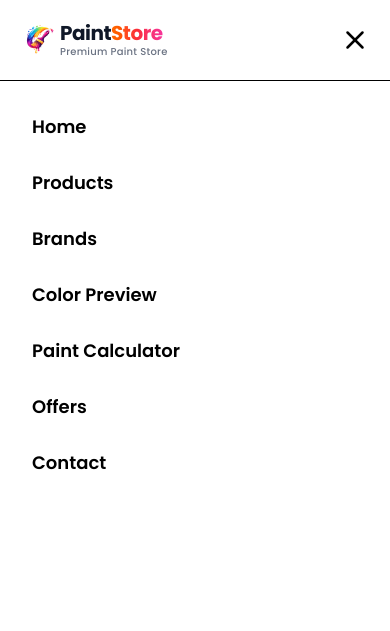
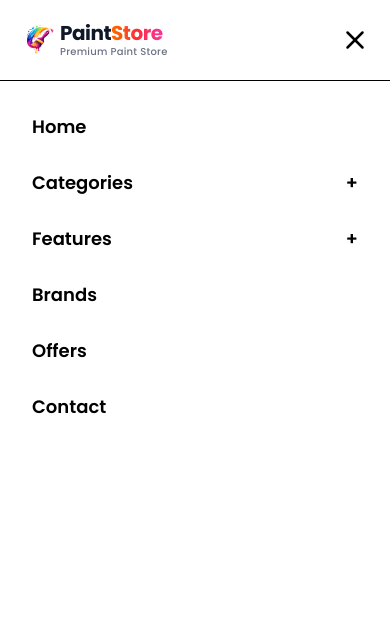
Before and after one commit to ujjwal-saini/Paint-Shop, a React (Vite) app: page / in a window 390 px wide. Both pictures are taken after a click on the button 28 px from the left and 67 px from the top of the page. Shown: the top 631 px of the page. Built offline with nearby package versions, Linux system fonts and the light colour scheme.

Commit message:
admin add

```diff
--- a/src/pages/User/navbar.jsx
+++ b/src/pages/User/navbar.jsx
@@ -9,6 +9,7 @@ import websitelogo from "../../assets/websitelogo.png";
 import Login from "../Auth/login";
 import Signup from "../Auth/signup";
 import TopOffer from "../../components/topoffer";
+import SideMobilebar from "./sideMobilebar";
 
 function Navbar() {
   const [openMenu, setOpenmenu] = useState(false);
@@ -16,6 +17,7 @@ function Navbar() {
   const [openSignup, setOpenSignup] = useState(false);
   const [ShowSearch, setShowSearch] = useState(false);
   const [profileOpen, setProfileOpen] = useState(false);
+
 
   console.log(openLogin);
   useEffect(() => {
@@ -348,79 +350,7 @@ function Navbar() {
 
       <AnimatePresence>
         {openMenu && (
-          <motion.div
-            initial={{ x: "100%" }}
-            animate={{ x: 0 }}
-            exit={{ x: "100%" }}
-            transition={{ duration: 0.35 }}
-            className="fixed inset-0 bg-white z-[9999] lg:hidden">
-
-            <div className="flex items-center justify-between p-5 border-b">
-              <Link to="/" className="flex items-center   shrink-0">
-                <img src={websitelogo} alt="logo" className="h-10 sm:h-11 md:h-12 w-auto object-contain" />
-                <div className="flex flex-col leading-none">
-                  <h1 className="text-[20px] sm:text-[22px] md:text-[24px] font-extrabold tracking-tight text-gray-900">
-                    Paint
-                    <span className="bg-gradient-to-r from-orange-500 via-red-500 to-pink-500 bg-clip-text text-transparent">
-                      Store
-                    </span>
-                  </h1>
-                  <p className="text-[10px] sm:text-[11px] text-gray-500 font-medium tracking-wide mt-1">
-                    Premium Paint Store
-                  </p>
-                </div>
-              </Link>
-
-              <button onClick={() => setOpenmenu(false)}>
-                <X size={30} />
-              </button>
-
-            </div>
-
-            <div className="flex flex-col gap-7 p-8 text-lg font-semibold">
-
-              <Link to="/" onClick={() => setOpenmenu(false)}>
-                Home
-              </Link>
-
-              <Link to="Features/products" onClick={() => setOpenmenu(false)}>
-                Products
-              </Link>
-
-              <Link to="Features//brands" onClick={() => setOpenmenu(false)}>
-                Brands
-              </Link>
-
-              <Link to="Features/colorpreview" onClick={() => setOpenmenu(false)}>
-                Color Preview
-              </Link>
-
-              <Link to="Features/paintcalculator" onClick={() => setOpenmenu(false)}>
-                Paint Calculator
-              </Link>
-
-              <Link to="Features/offers" onClick={() => setOpenmenu(false)}>
-                Offers
-              </Link>
-
-              <Link to="Features/contact" onClick={() => setOpenmenu(false)}>
-                Contact
-              </Link>
-
-              <a
-                href="https://maps.app.goo.gl/kxAi26rAg69gJ62S7"
-                target="_blank"
-                rel="noopener noreferrer"
-                className="flex items-center justify-center gap-3 bg-black-600 text-white py-4 rounded-2xl mt-4">
-
-                <MapPin size={22} />
-
-                Visit Our Store
-
-              </a>
-
-            </div>
-          </motion.div>
+          <SideMobilebar setOpenmenu={setOpenmenu} />
         )}
       </AnimatePresence>
       {/* LOGIN MODAL */}
--- /dev/null
+++ b/src/pages/User/sideMobilebar.jsx
@@ -0,0 +1,129 @@
+import React, { useState } from 'react'
+import { motion, AnimatePresence } from "framer-motion";
+import { X } from "lucide-react";
+import { Link } from 'react-router-dom'
+import websitelogo from "../../assets/websitelogo.png";
+function SideMobilebar({ setOpenmenu }) {
+  const [openCategory, setOpenCategory] = useState(false);
+  const [openFeatures, setOpenFeatures] = useState(false);
+
+  return (
+    <motion.div
+      initial={{ x: "100%" }}
+      animate={{ x: 0 }}
+      exit={{ x: "100%" }}
+      transition={{ duration: 0.35 }}
+      className="fixed inset-0 bg-white z-[9999] lg:hidden">
+
+      <div className="flex items-center justify-between p-5 border-b">
+        <Link to="/" className="flex items-center   shrink-0">
+          <img src={websitelogo} alt="logo" className="h-10 sm:h-11 md:h-12 w-auto object-contain" />
+          <div className="flex flex-col leading-none">
+            <h1 className="text-[20px] sm:text-[22px] md:text-[24px] font-extrabold tracking-tight text-gray-900">
+              Paint
+              <span className="bg-gradient-to-r from-orange-500 via-red-500 to-pink-500 bg-clip-text text-transparent">
+                Store
+              </span>
+            </h1>
+            <p className="text-[10px] sm:text-[11px] text-gray-500 font-medium tracking-wide mt-1">
+              Premium Paint Store
+            </p>
+          </div>
+        </Link>
+
+        <button onClick={() => setOpenmenu(false)}>
+          <X size={30} />
+        </button>
+
+      </div>
+
+      <div className="flex flex-col gap-7 p-8 text-lg font-semibold">
+
+        <Link to="/" onClick={() => setOpenmenu(false)}>
+          Home
+        </Link>
+
+        {/* Categories Dropdown */}
+        <div>
+          <button
+            onClick={() => setOpenCategory(!openCategory)}
+            className="flex justify-between items-center w-full cursor-pointer"
+          >
+            Categories
+            <span className='cursor-pointer'>{openCategory ? "−" : "+"}</span>
+          </button>
+
+          {openCategory && (
+            <div className="flex flex-col gap-3 pl-4 mt-3 text-base font-medium">
+              <Link to="/categories/interior-paints" onClick={() => setOpenmenu(false)}>
+                Interior Paints
+              </Link>
+
+              <Link to="/categories/exterior-paints" onClick={() => setOpenmenu(false)}>
+                Exterior Paints
+              </Link>
+
+              <Link to="/categories/wood-paints" onClick={() => setOpenmenu(false)}>
+                Wood Paints
+              </Link>
+
+              <Link to="/categories/wall-primers" onClick={() => setOpenmenu(false)}>
+                Wall Primers
+              </Link>
+
+              <Link to="/categories/tools-accessories" onClick={() => setOpenmenu(false)}>
+                Tools & Accessories
+              </Link>
+            </div>
+          )}
+        </div>
+
+        {/* Features Dropdown */}
+        <div>
+          <button
+            onClick={() => setOpenFeatures(!openFeatures)}
+            className="flex justify-between items-center w-full cursor-pointer"
+          >
+            Features
+            <span className='cursor-pointer'>{openFeatures ? "−" : "+"}</span>
+          </button>
+
+          {openFeatures && (
+            <div className="flex flex-col gap-3 pl-4 mt-3 text-base font-medium">
+              <Link to="/Features/colorpreview" onClick={() => setOpenmenu(false)}>
+                Color Preview
+              </Link>
+
+              <Link to="/Features/paintcalculator" onClick={() => setOpenmenu(false)}>
+                Paint Calculator
+              </Link>
+
+              <Link to="/Features/products" onClick={() => setOpenmenu(false)}>
+                Products
+              </Link>
+
+              <Link to="/Features/offers" onClick={() => setOpenmenu(false)}>
+                Offers
+              </Link>
+            </div>
+          )}
+        </div>
+
+        <Link to="/brands" onClick={() => setOpenmenu(false)}>
+          Brands
+        </Link>
+
+        <Link to="/offers" onClick={() => setOpenmenu(false)}>
+          Offers
+        </Link>
+
+        <Link to="/contact" onClick={() => setOpenmenu(false)}>
+          Contact
+        </Link>
+
+      </div>
+    </motion.div>
+  )
+}
+
+export default SideMobilebar
```
